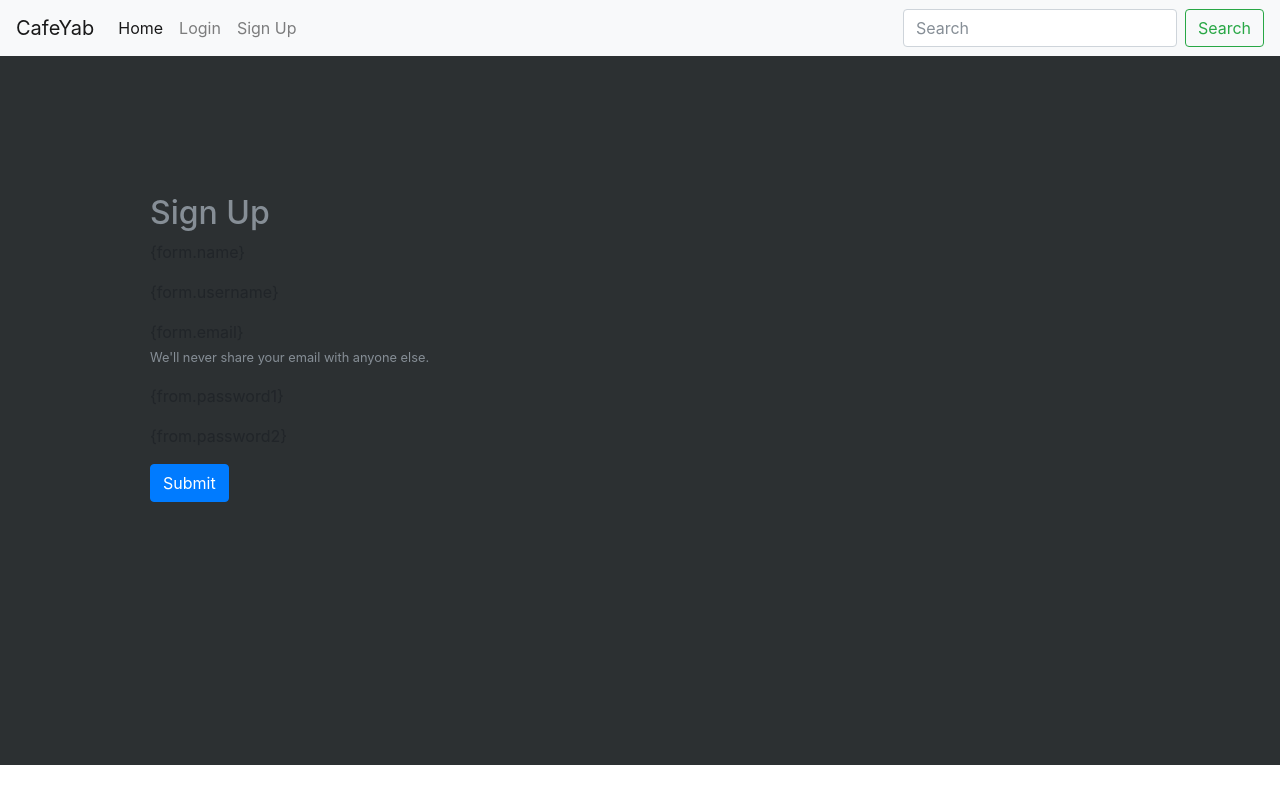
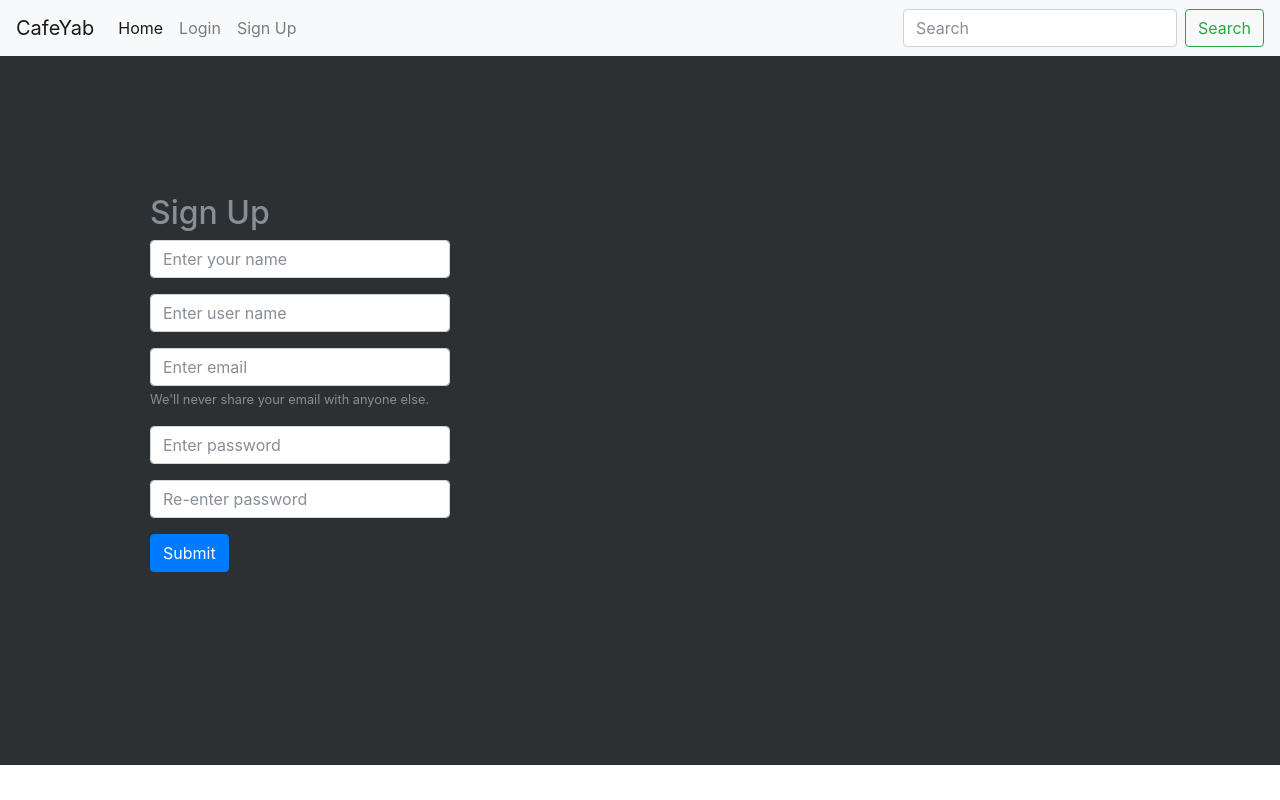
Before and after one commit to AwesDea/Cafe-Yab, a Django app: page /signup/ in a window 1280 px wide. Run offline with Django 3.2, Linux system fonts and the light colour scheme; some libraries are stand-ins or nearby versions.

Commit message:
sign up fixed

```diff
--- a/account/forms/forms.py
+++ b/account/forms/forms.py
@@ -9,4 +9,4 @@ class SignUpForm(UserCreationForm):
 
     class Meta:
         model = User
-        fields = ('username', 'name', 'email', 'password1', 'password2', )
+        fields = ('username', 'name', 'email', 'password1', 'password2' )
--- a/account/templates/signup.html
+++ b/account/templates/signup.html
@@ -12,25 +12,20 @@
             <h2 id="signup" id="emailHelp" class="form-text text-muted">Sign Up</h2>
             <form>
               <div class="form-group">
-{#                <input type="email" class="form-control" id="exampleInputEmail1" aria-describedby="emailHelp" placeholder="Enter your name">#}
-                  {form.name}
+                <input name="name" type="text" class="form-control" id="exampleInputEmail1" aria-describedby="emailHelp" placeholder="Enter your name">
               </div>
               <div class="form-group">
-{#                <input type="email" class="form-control" id="exampleInputEmail1" aria-describedby="emailHelp" placeholder="Enter user name">#}
-                  {form.username}
+                <input name="username" type="text" class="form-control" id="exampleInputEmail1" aria-describedby="emailHelp" placeholder="Enter user name">
               </div>
               <div class="form-group">
-{#                <input type="email" class="form-control" id="exampleInputEmail1" aria-describedby="emailHelp" placeholder="Enter email">#}
-                  {form.email}
+                <input name="email" type="email" class="form-control" id="exampleInputEmail1" aria-describedby="emailHelp" placeholder="Enter email">
                 <small id="emailHelp" class="form-text text-muted">We'll never share your email with anyone else.</small>
               </div>
               <div class="form-group">
-{#                <input type="password" class="form-control" id="exampleInputPassword1" placeholder="Enter password">#}
-                {from.password1}
+                <input name="password1" type="password" class="form-control" id="exampleInputPassword1" placeholder="Enter password">
               </div>
               <div class="form-group">
-{#                <input type="password" class="form-control" id="exampleInputPassword1" placeholder="Re-enter password">#}
-                {from.password2}
+                <input name="password2" type="password" class="form-control" id="exampleInputPassword1" placeholder="Re-enter password">
               </div>
 
               <button type="submit" class="btn btn-primary">Submit</button>
```
